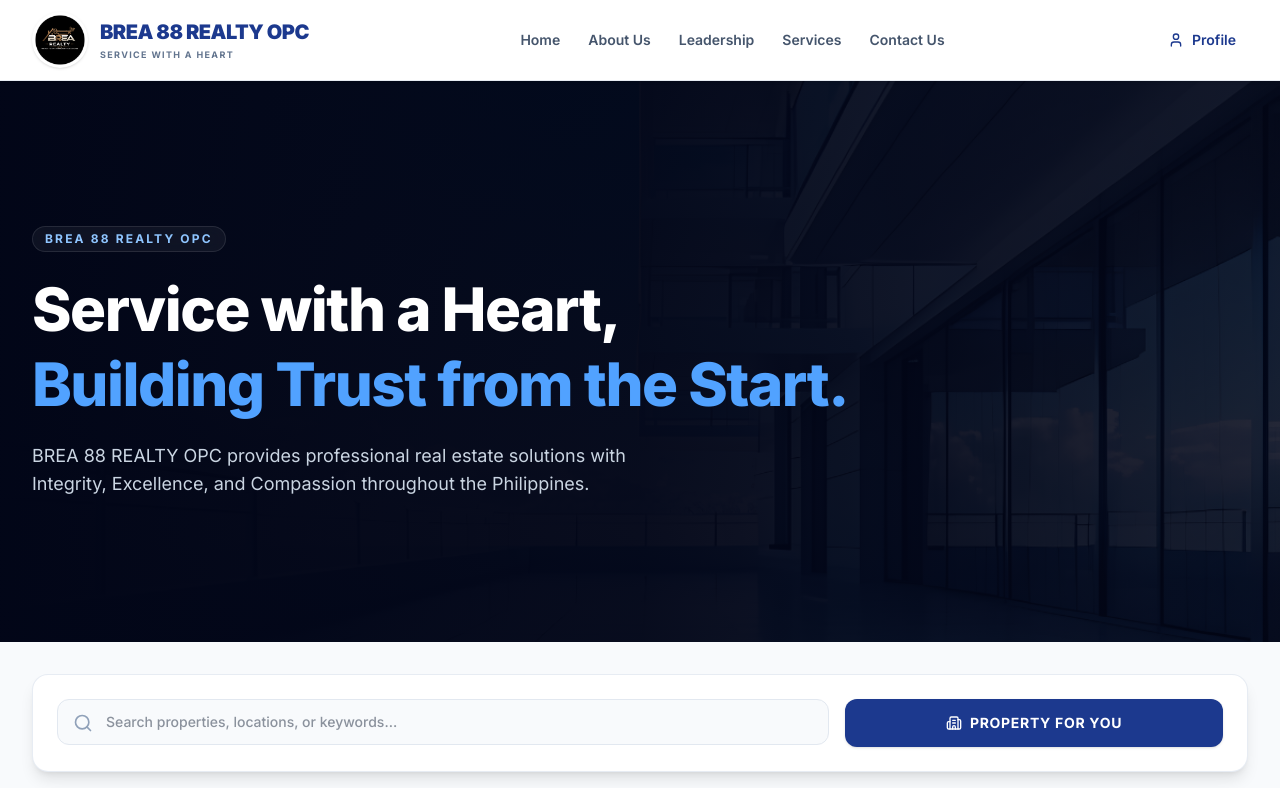
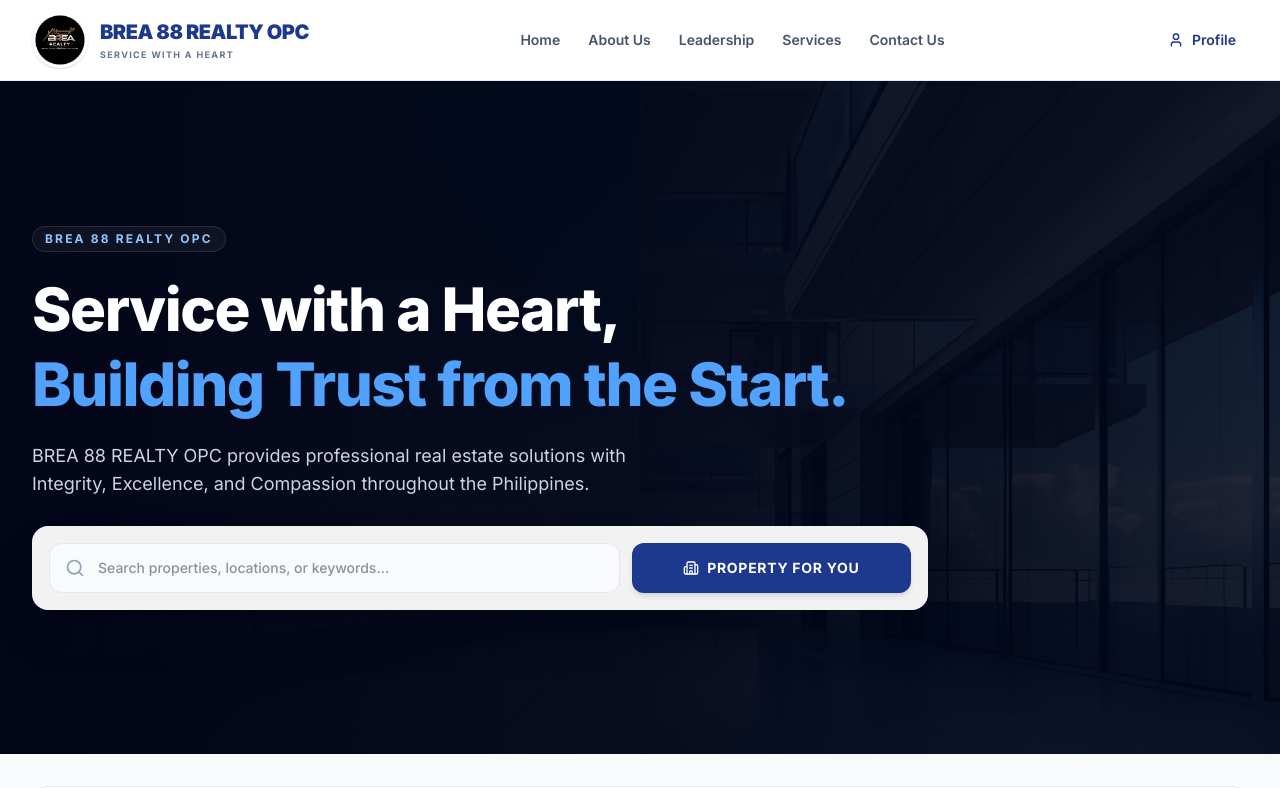
Before and after one commit to cylexnoe/brea88, a Next.js app in the folder brea88/: page / in a window 1280 px wide. Shown: the top 788 px of the page. Built offline with nearby package versions, Linux system fonts and the light colour scheme.

Commit message:
Update page.tsx

```diff
--- a/brea88/src/app/page.tsx
+++ b/brea88/src/app/page.tsx
@@ -284,19 +284,9 @@ export default function HomePage() {
           HERO
       ====================================================== */}
 
-      <section
-        id="hero"
-        className="relative overflow-hidden bg-slate-950 py-16 sm:py-20 md:py-28 lg:py-36"
-      >
+      <section id="hero"className="relative overflow-hidden bg-slate-950 py-16 sm:py-20 md:py-28 lg:py-36">
         <div className="absolute inset-0">
-
-          <Image
-            src="/img/background.png"
-            alt=""
-            fill
-            priority
-            className="object-cover opacity-30"
-          />
+          <Image src="/img/background.png" alt="" fill priority className="object-cover opacity-30"/>
 
           <div className="absolute inset-0 bg-gradient-to-r from-slate-950 via-slate-950/90 to-slate-950/50" />
         </div>
@@ -323,9 +313,40 @@ export default function HomePage() {
               and Compassion throughout the Philippines.
             </p>
 
+           <div className="mt-7 w-full max-w-4xl">
+        <div className="rounded-2xl border border-white/10 bg-white/95 p-3 shadow-2xl backdrop-blur-md sm:p-4">
+
+          <div className="grid grid-cols-1 gap-3 md:grid-cols-12">
+
+            {/* SEARCH INPUT */}
+            <div className="relative md:col-span-8">
+              <Search className="absolute left-4 top-1/2 h-5 w-5 -translate-y-1/2 text-slate-400" />
+
+              <input
+                type="text"
+                placeholder="Search properties, locations, or keywords..."
+                className="w-full rounded-xl border border-slate-200 bg-slate-50 py-3.5 pl-12 pr-4 text-sm font-medium text-slate-800 outline-none transition focus:border-blue-600 focus:bg-white focus:ring-2 focus:ring-blue-100"
+              />
+            </div>
+
+            {/* PROPERTY BUTTON */}
+            <div className="md:col-span-4">
+              <a
+                href="/marketplace"
+                className="flex min-h-[50px] w-full items-center justify-center gap-2 rounded-xl bg-blue-900 px-5 py-3 text-center text-sm font-bold uppercase tracking-wider text-white shadow-md transition-all duration-300 hover:-translate-y-0.5 hover:bg-blue-800 hover:shadow-lg active:translate-y-0"
+              >
+                <Building2 className="h-4 w-4" />
+                Property For You
+              </a>
+            </div>
+
           </div>
         </div>
-      </section>
+      </div>
+
+    </div>
+  </div>
+</section>
 
       {/* =====================================================
           PROPERTY SEARCH
```
